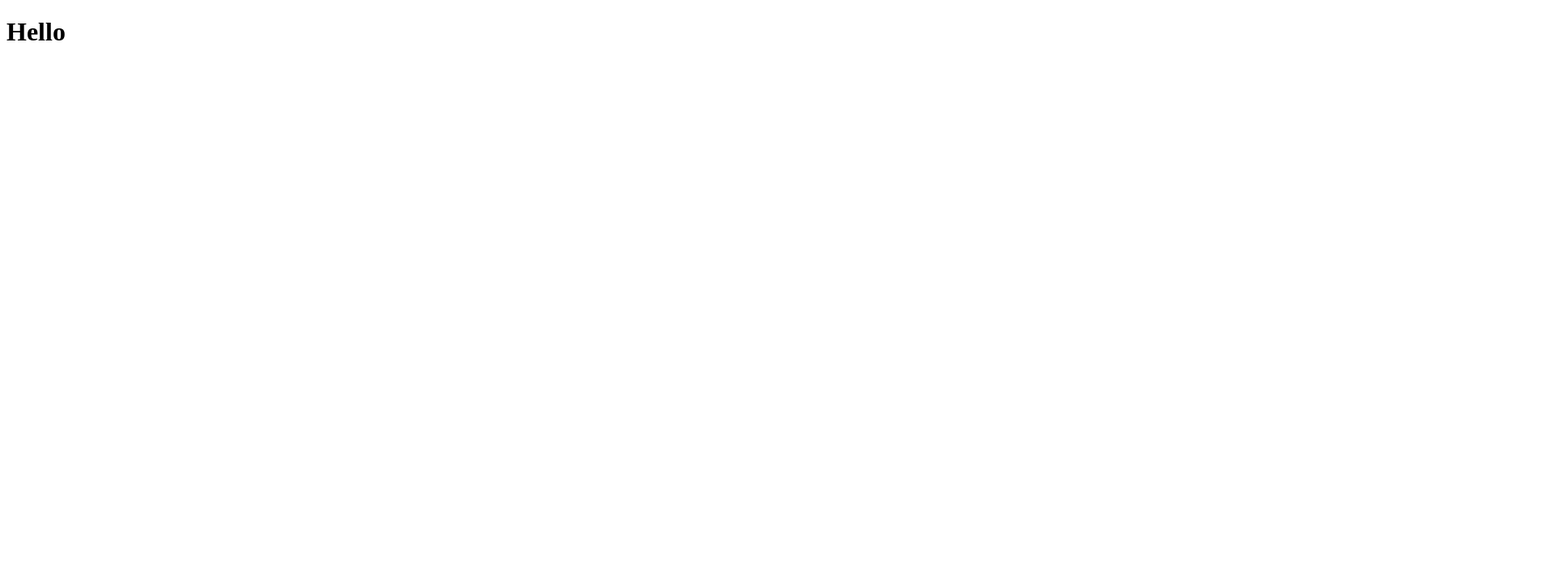
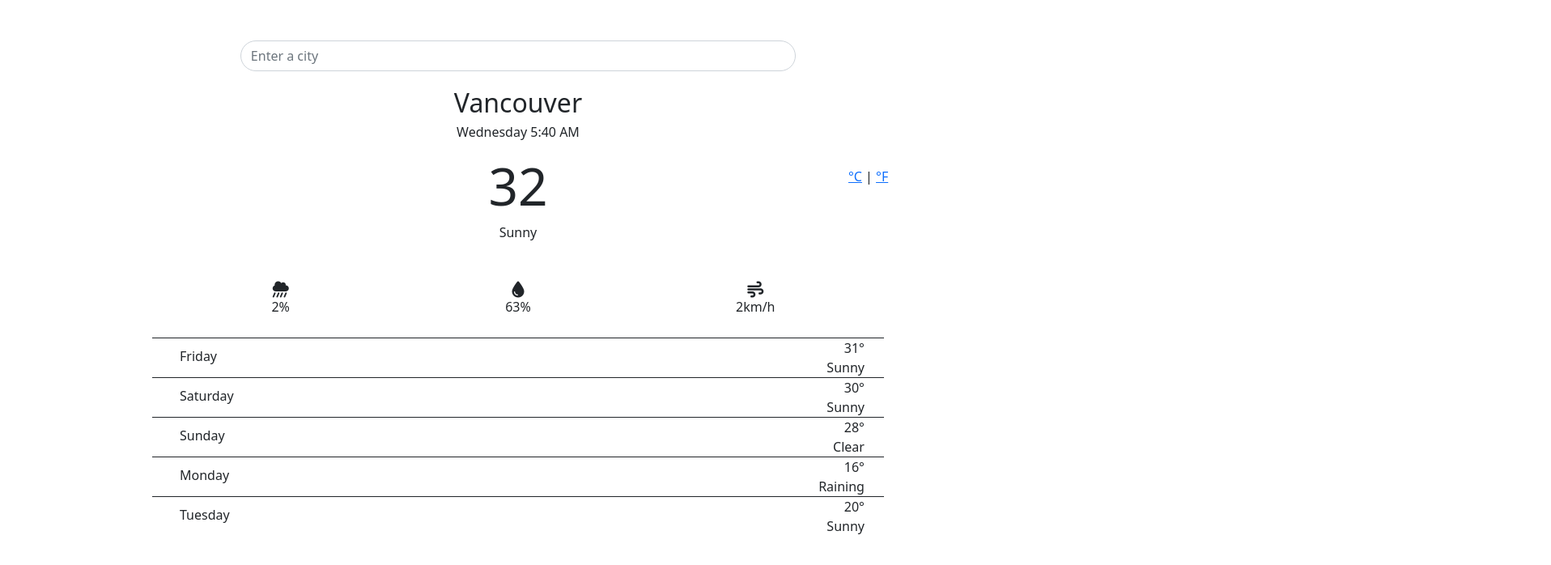
Before and after one commit to RingoKTP/weather-app, a plain HTML site: page index.html in a window 1280 px wide. Shown: the whole page at 81% size, 1916 px wide, since content can reach past the window. Drawn offline with nearby package versions, Linux system fonts and the light colour scheme.

Commit message:
Move my CodeSandbox project to VS Code

```diff
--- a/index.html
+++ b/index.html
@@ -4,9 +4,114 @@
     <meta charset="UTF-8" />
     <meta http-equiv="X-UA-Compatible" content="IE=edge" />
     <meta name="viewport" content="width=device-width, initial-scale=1.0" />
-    <title>Document</title>
+    <!-- CSS only -->
+    <link
+      href="https://cdn.jsdelivr.net/npm/bootstrap@5.2.0/dist/css/bootstrap.min.css"
+      rel="stylesheet"
+      integrity="sha384-gH2yIJqKdNHPEq0n4Mqa/HGKIhSkIHeL5AyhkYV8i59U5AR6csBvApHHNl/vI1Bx"
+      crossorigin="anonymous"
+    />
+    <script src="https://cdn.jsdelivr.net/npm/axios/dist/axios.min.js"></script>
+    <!-- FontAwesome only -->
+    <script
+      src="https://kit.fontawesome.com/48859c0da5.js"
+      crossorigin="anonymous"
+    ></script>
+    <link rel="stylesheet" href="src/styles.css" type="text/css" />
+    <title>Weather</title>
   </head>
   <body>
-    <h1>Hello</h1>
+    <div class="container">
+      <div class="row">
+        <form class="search-form" id="search-form">
+          <div class="mb-3">
+            <input
+              class="form-control"
+              id="city-input"
+              type="text"
+              placeholder="Enter a city"
+            />
+          </div>
+        </form>
+
+        <h2 id="city">Vancouver</h2>
+        <h6 id="todayDate">Thursday 9:00AM</h6>
+        <div class="row">
+          <div class="current-temperature">
+            <h1 id="current-temperature">32</h1>
+            <h6>Sunny</h6>
+          </div>
+          <div class="degree-option">
+            <p>
+              <a href="#" id="celcius">°C</a> |
+              <a href="#" id="fahrenheit">°F</a>
+            </p>
+          </div>
+        </div>
+
+        <div class="row details">
+          <div class="col-4 text-center">
+            <div class="card-body">
+              <h5 class="card-title">
+                <i class="fa-solid fa-cloud-showers-heavy"></i>
+              </h5>
+              <h6>2%</h6>
+            </div>
+          </div>
+          <div class="col-4 text-center">
+            <div class="card-body">
+              <h5 class="card-title">
+                <i class="fa-solid fa-droplet"></i>
+              </h5>
+              <h6>63%</h6>
+            </div>
+          </div>
+          <div class="col-4 text-center">
+            <div class="card-body">
+              <h5 class="card-title">
+                <i class="fa-solid fa-wind"></i>
+              </h5>
+              <h6>2km/h</h6>
+            </div>
+          </div>
+        </div>
+        <div class="row display">
+          <div class="col-6"><p class="days">Friday</p></div>
+          <div class="col-6 right">
+            <div class="text-end">31°</div>
+            <div class="text-end">Sunny</div>
+          </div>
+        </div>
+        <div class="row display">
+          <div class="col-6"><p class="days">Saturday</p></div>
+          <div class="col-6 right">
+            <div class="text-end">30°</div>
+            <div class="text-end">Sunny</div>
+          </div>
+        </div>
+        <div class="row display">
+          <div class="col-6"><p class="days">Sunday</p></div>
+          <div class="col-6 right">
+            <div class="text-end">28°</div>
+            <div class="text-end">Clear</div>
+          </div>
+        </div>
+        <div class="row display">
+          <div class="col-6"><p class="days">Monday</p></div>
+          <div class="col-6 right">
+            <div class="text-end">16°</div>
+            <div class="text-end">Raining</div>
+          </div>
+        </div>
+        <div class="row display">
+          <div class="col-6"><p class="days">Tuesday</p></div>
+          <div class="col-6 right">
+            <div class="text-end">20°</div>
+            <div class="text-end">Sunny</div>
+          </div>
+        </div>
+      </div>
+    </div>
+    <script src="src/index.js"></script>
   </body>
 </html>
--- /dev/null
+++ b/src/index.js
@@ -0,0 +1,86 @@
+let currentDate = new Date();
+
+function formatDate(date) {
+  let days = [
+    "Sunday",
+    "Monday",
+    "Tuesday",
+    "Wednesday",
+    "Thursday",
+    "Friday",
+    "Saturday",
+  ];
+
+  let hours = date.getHours();
+  let ampm = hours >= 12 ? "PM" : "AM";
+  hours = hours % 12;
+
+  let minutes = date.getMinutes();
+  minutes = minutes < 10 ? "0" + minutes : minutes;
+  let day = days[date.getDay()];
+
+  let formatDate = `${day} ${hours}:${minutes} ${ampm}`;
+  return formatDate;
+}
+
+function searchCity(city) {
+  event.preventDefault();
+  let apiKey = "c95d60a1e3adbeb286133f1ebebc2579";
+  let cityB = document.querySelector("#city-input").value;
+  let apiUrl = `https://api.openweathermap.org/data/2.5/weather?q=${cityB}&appid=${apiKey}&units=metric`;
+  console.log(apiUrl);
+  let cityElement = document.querySelector("#city");
+  cityElement.innerHTML = document.querySelector("#city-input").value;
+
+  axios.get(`${apiUrl}&appid=${apiKey}`).then(showTemperture);
+}
+
+function showCelcius() {
+  event.preventDefault();
+  let celciusValue = document.querySelector("#current-temperature");
+  celciusValue.innerHTML = "35";
+}
+
+function showFahrenheit() {
+  event.preventDefault();
+  let fahrenheitValue = document.querySelector("#current-temperature");
+  let temperature = fahrenheitValue.innerHTML;
+  temperature = Number(temperature);
+  fahrenheitValue.innerHTML = Math.round((temperature * 9) / 5 + 32);
+}
+
+//Feature 1//
+let todayDate = document.querySelector("#todayDate");
+todayDate.innerHTML = formatDate(currentDate);
+
+//Feature 2//
+let searchForm = document.querySelector("#search-form");
+searchForm.addEventListener("submit", searchCity);
+
+// Bonus Feature//
+let celcius = document.querySelector("#celcius");
+celcius.addEventListener("click", showCelcius);
+
+let fahrenheit = document.querySelector("#fahrenheit");
+fahrenheit.addEventListener("click", showFahrenheit);
+
+function showTemperture(response) {
+  console.log(response);
+  let temperature = Math.round(response.data.main.temp);
+  let temperatureElement = document.querySelector("#current-temperature");
+  temperatureElement.innerHTML = temperature;
+}
+
+// Current Location //
+function showCurrentLocation(position) {
+  let latitude = position.coords.latitude;
+  let longitude = position.coords.longitude;
+
+  let apiKey = "c95d60a1e3adbeb286133f1ebebc2579";
+  let apiUrl = `https://api.openweathermap.org/data/2.5/weather?lat=${latitude}&lon=${longitude}&units=metric&appid=${apiKey}`;
+  console.log(apiUrl);
+
+  axios.get(apiUrl).then(showTemperture);
+}
+
+navigator.geolocation.getCurrentPosition(showCurrentLocation);
--- /dev/null
+++ b/src/styles.css
@@ -0,0 +1,49 @@
+h1,
+h2,
+h5,
+h6 {
+  text-align: center;
+}
+
+h1 {
+  font-size: 4rem;
+  padding: 10px;
+  margin: 0;
+}
+.row {
+  margin: auto;
+  width: 90%;
+}
+
+.details {
+  padding-bottom: 20px;
+}
+
+.display {
+  border-top: 0.5px solid;
+}
+
+.days {
+  padding: 10px;
+  margin: 0;
+}
+
+.degree-option {
+  position: relative;
+  top: -100px;
+  left: 95%;
+}
+
+.col-6.right {
+  text-align: right;
+}
+
+input.form-control {
+  width: 70%;
+  margin: 50px auto 20px auto;
+  border-radius: 1.5rem;
+}
+
+p.days {
+  padding: 10px;
+}
```
